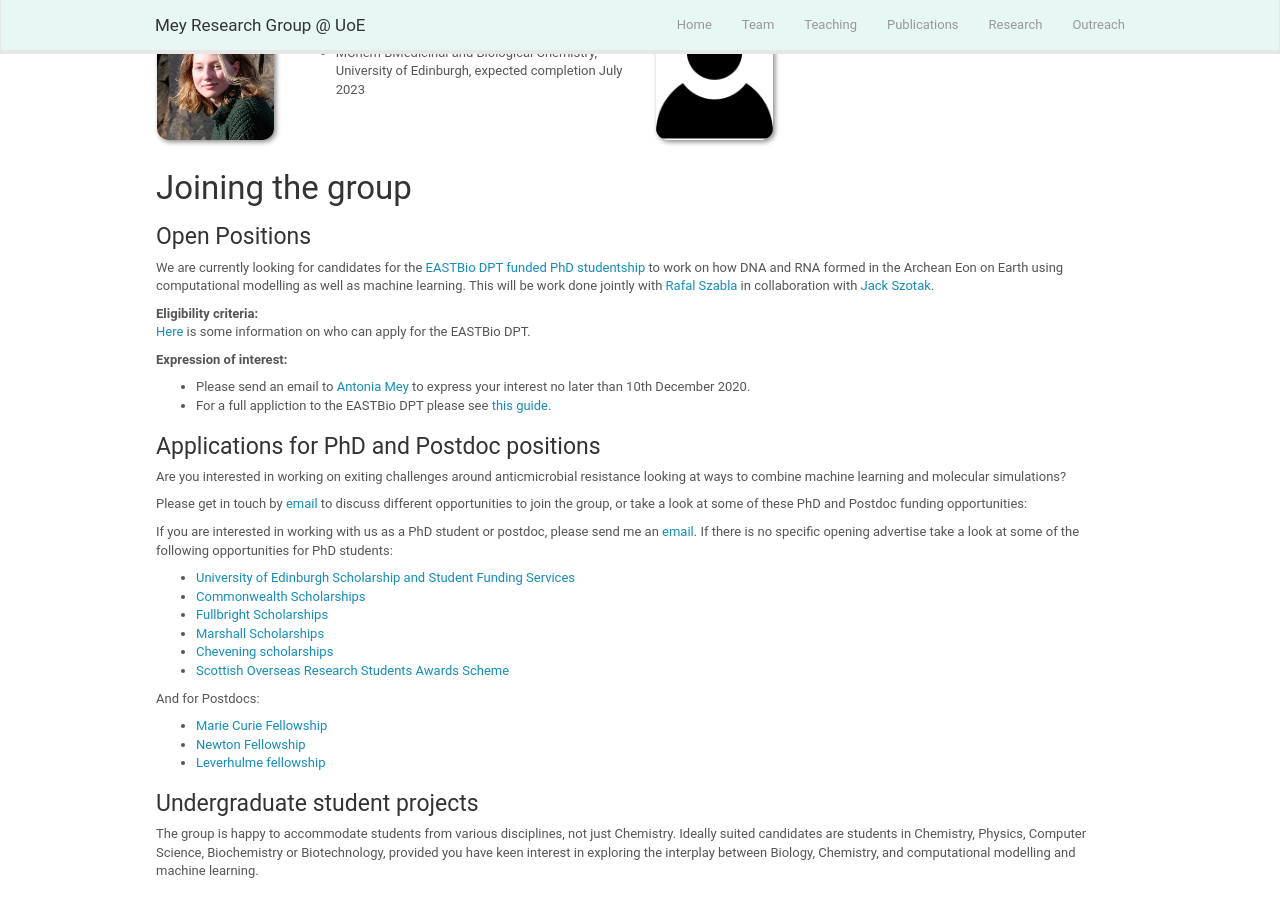
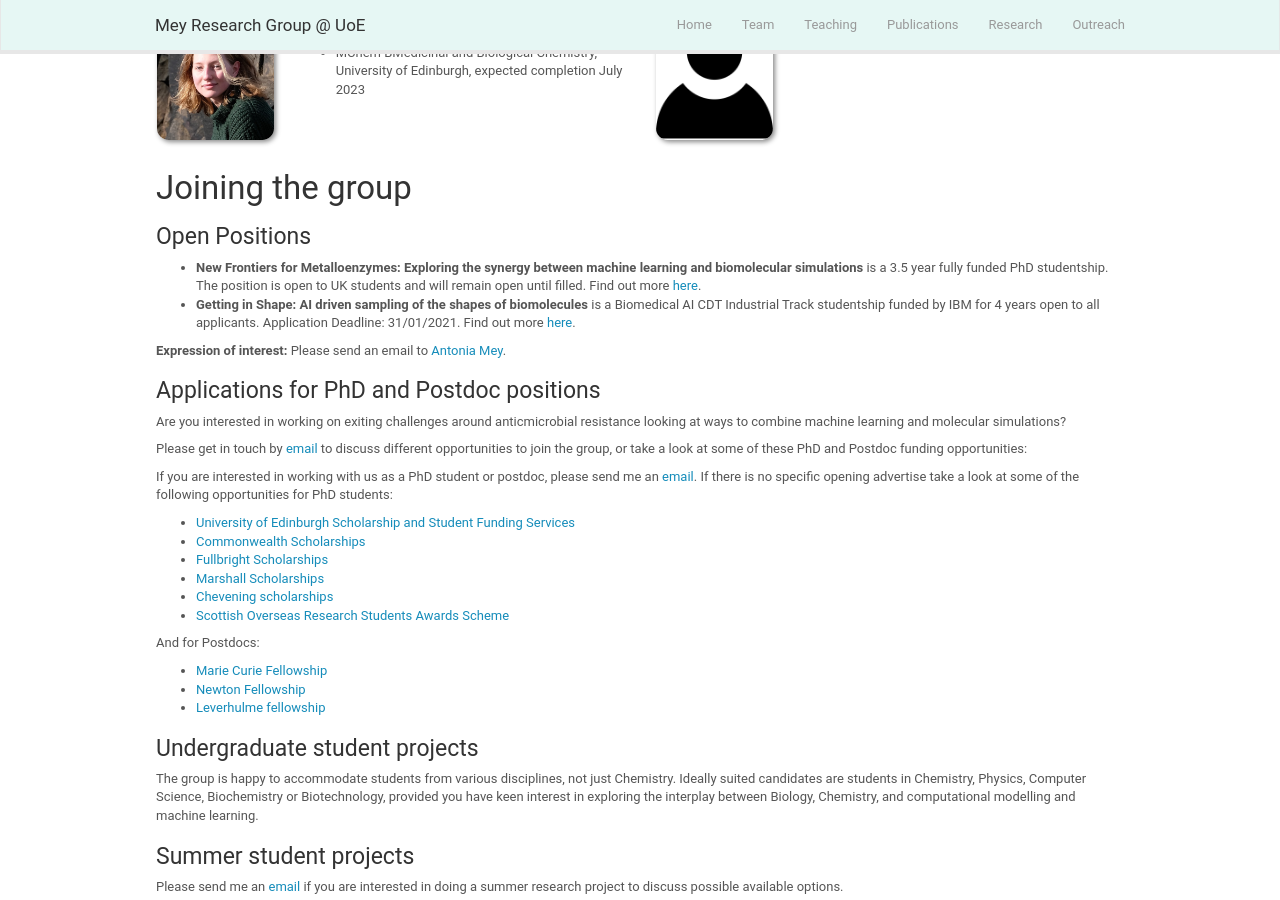
Before and after one commit to mozhu621/intellistream.github.io, a Jekyll site: the page built from _pages/team.md, in a window 1280 px wide and 900 px high, scrolled down 787 px. Built offline with Jekyll 4.4.1, drawn with Linux system fonts in a browser that asks for light colours; nearby versions of some CDN libraries.

Commit message:
updating PhD studentshps

```diff
--- a/_pages/team.md
+++ b/_pages/team.md
@@ -156,15 +156,10 @@ permalink: /team/
 
 ### Open Positions
 
-We are currently looking for candidates for the [EASTBio DPT funded PhD studentship](https://www.findaphd.com/phds/project/eastbio-understanding-prebiotic-rna-self-replication-using-quantum-chemistry-and-machine-learning/?p125095) to work on how DNA and RNA formed in the Archean Eon on Earth using computational modelling as well as machine learning. This will be work done jointly with [Rafal Szabla](http://www.chem.ed.ac.uk/staff/academic-staff/dr-rafal-szabla) in collaboration with [Jack Szotak](https://molbio.mgh.harvard.edu/szostakweb/).
+- **New Frontiers for Metalloenzymes: Exploring the synergy between machine learning and biomolecular simulations** is a 3.5 year fully funded PhD studentship. The position is open to UK students and will remain open until filled. Find out more [here]({{ site.url }}{{ site.baseurl }}/downloads/MEY_web21-01.pdf).
+- **Getting in Shape: AI driven sampling of the shapes of biomolecules** is a Biomedical AI CDT Industrial Track studentship funded by IBM for 4 years open to all applicants. Application Deadline: 31/01/2021. Find out more [here](https://web.inf.ed.ac.uk/cdt/biomedical-ai/apply/industrial-track-cdt).
 
-**Eligibility criteria:**
-[Here](https://www.ukri.org/wp-content/uploads/2020/10/UKRI-121020-Guidance-International-Eligibility-Implementation-training-grant-holders.pdf) is some information on who can apply for the EASTBio DPT.
-
-**Expression of interest:**
-- Please send an email to [Antonia Mey](mailto:antonia.mey@ed.ac.uk) to express your interest no later than 10th December 2020.
-- For a full appliction to the EASTBio DPT please see [this guide](http://www.eastscotbiodtp.ac.uk/how-apply-0).
-
+**Expression of interest:** Please send an email to [Antonia Mey](mailto:antonia.mey@ed.ac.uk).
 
 ### Applications for PhD and Postdoc positions
 Are you interested in working on exiting challenges around anticmicrobial resistance looking at ways to combine machine learning and molecular simulations?
```
Also changed, not shown: _pages/home.md (+5 -3 lines).
